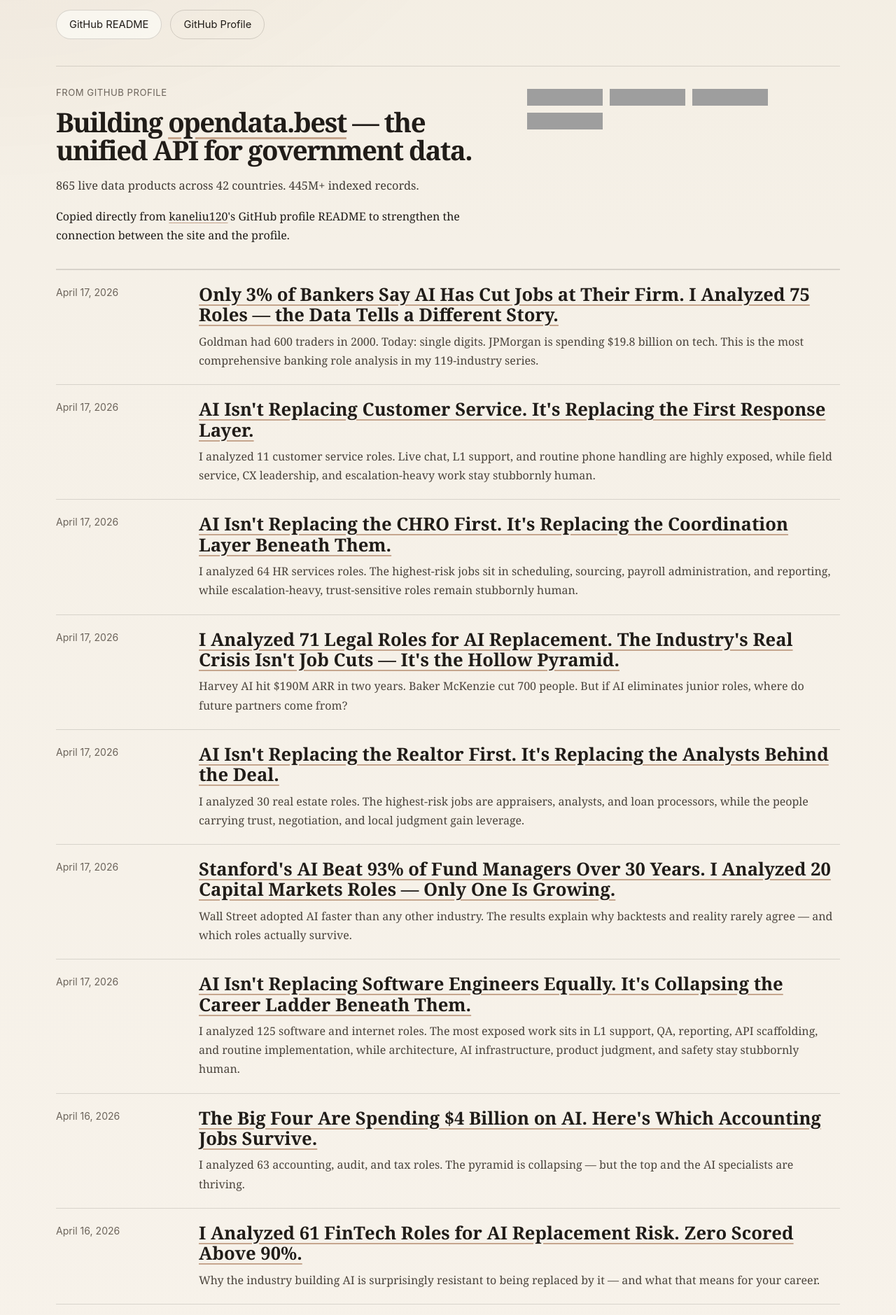
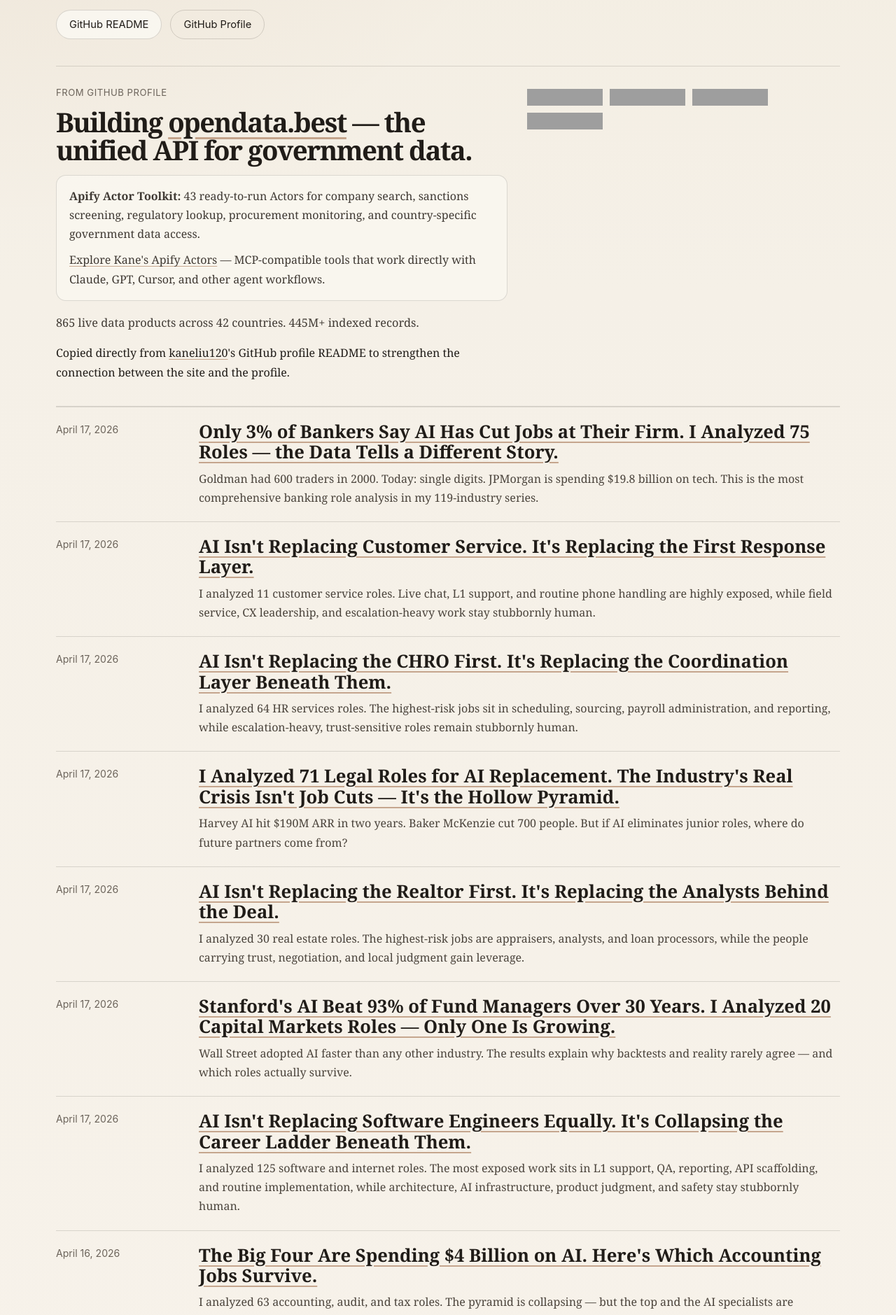
Before and after one commit to kaneliu120/kaneliu120.github.io, a Jekyll site: the page built from index.md, in a window 1280 px wide. Shown: the part 557-2436 px from the top of the page at 70% size. Built offline with Jekyll 4.4.1, drawn with Linux system fonts in a browser that asks for light colours; grey boxes are pictures that could not be loaded.

Commit message:
feature Apify actor toolkit near opendata intro

```diff
--- a/assets/site.css
+++ b/assets/site.css
@@ -162,6 +162,24 @@
 
 .profile-copy p:last-child {
   margin-bottom: 0;
+}
+
+.actor-callout {
+  margin: 16px 0 0;
+  padding: 16px 18px;
+  border: 1px solid rgba(32, 28, 24, 0.14);
+  background: rgba(251, 248, 242, 0.72);
+  border-radius: 14px;
+}
+
+.actor-callout p {
+  margin: 0;
+  font-size: 1rem;
+  color: #3f3933;
+}
+
+.actor-callout p + p {
+  margin-top: 10px;
 }
 
 .profile-badges {
--- a/index.md
+++ b/index.md
@@ -17,6 +17,10 @@
   <div class="profile-copy">
     <p class="eyebrow">From GitHub Profile</p>
     <h2>Building <a href="https://opendata.best">opendata.best</a> — the unified API for government data.</h2>
+    <div class="actor-callout">
+      <p><strong>Apify Actor Toolkit:</strong> 43 ready-to-run Actors for company search, sanctions screening, regulatory lookup, procurement monitoring, and country-specific government data access.</p>
+      <p><a href="https://apify.com/lentic_clockss">Explore Kane's Apify Actors</a> — MCP-compatible tools that work directly with Claude, GPT, Cursor, and other agent workflows.</p>
+    </div>
     <p class="lede small">865 live data products across 42 countries. 445M+ indexed records.</p>
     <p>Copied directly from <a href="https://github.com/kaneliu120">kaneliu120</a>'s GitHub profile README to strengthen the connection between the site and the profile.</p>
   </div>
```
Also changed, not shown: profile.md (+3 -0 lines).
